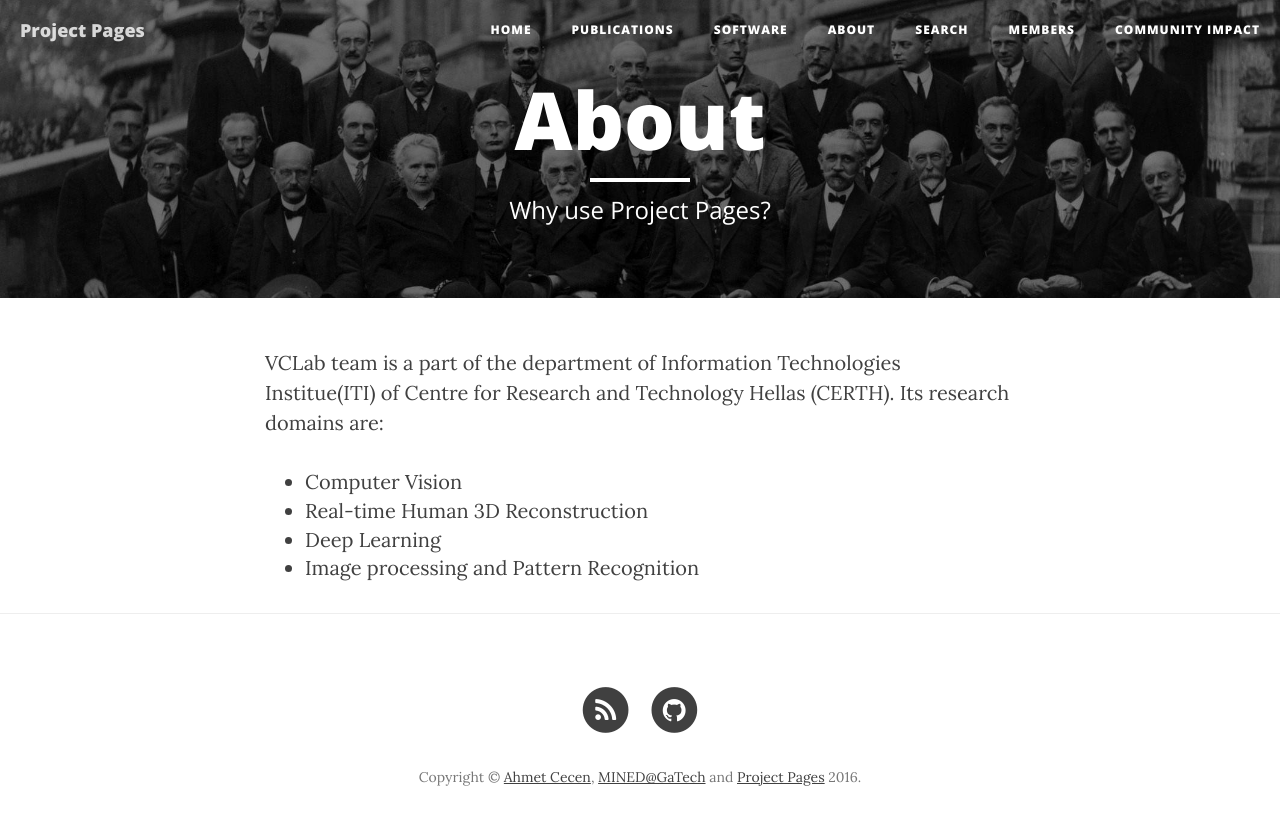
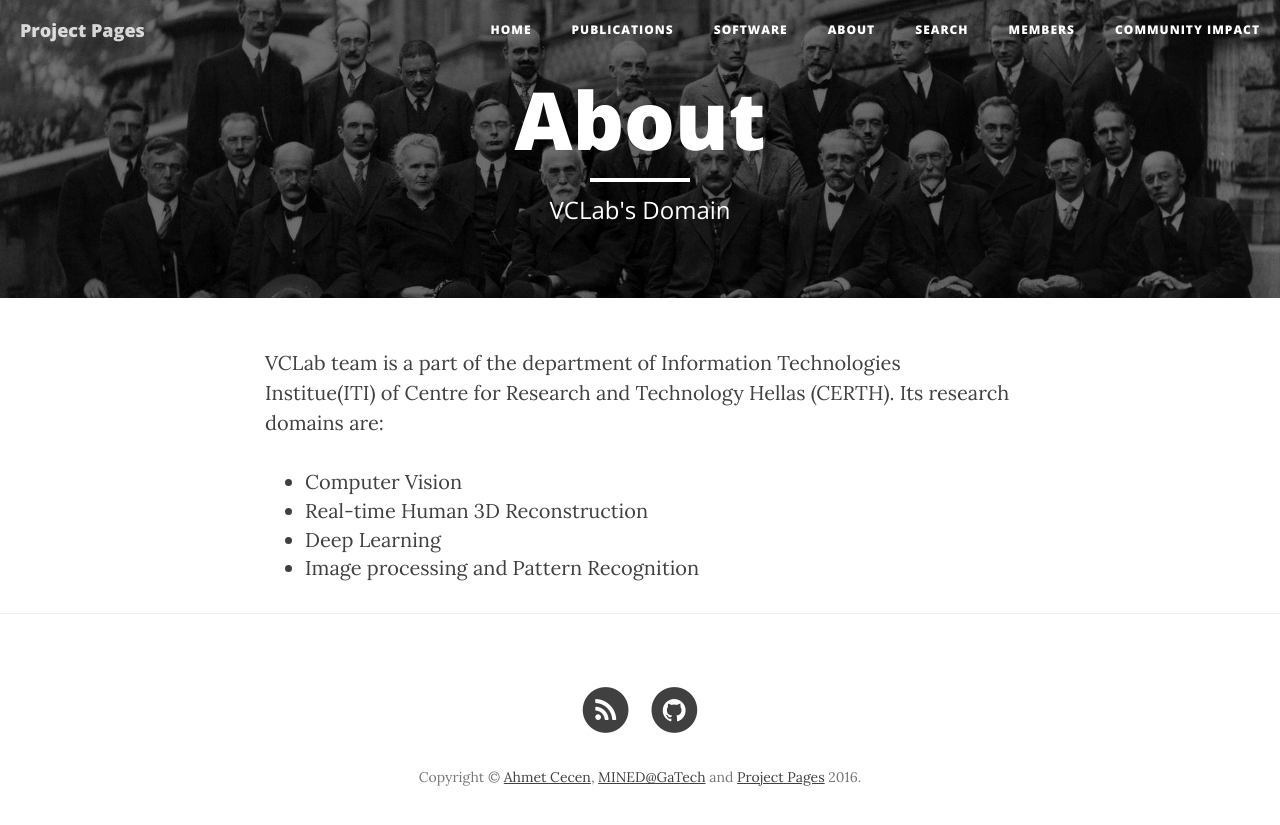
Before and after one commit to VCL3D/vcl3d.github.io, a Jekyll site: the page built from about.md, in a window 1280 px wide. Shown: the top 825 px of the page. Built offline with Jekyll 4.4.1, drawn with Linux system fonts in a browser that asks for light colours; nearby versions of some CDN libraries.

Commit message:
Signed-off-by: ssaroglou <saroglou@iti.gr>

```diff
--- a/about.md
+++ b/about.md
@@ -1,7 +1,7 @@
 ---
 layout: page
 title: "About"
-description: "Why use Project Pages?"
+description: "VCLab's Domain"
 header-img: "img/home-bg.jpg"
 ---
 
```
Also changed, not shown: projects/publications.md (+2 -6 lines).
